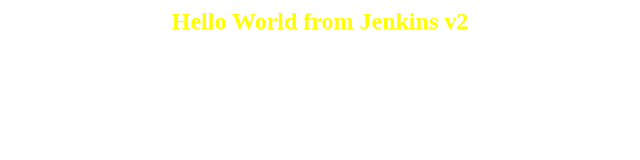
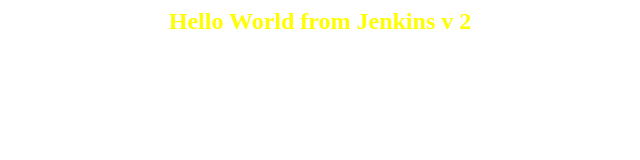
Before and after one commit to VladimirSemchishin/for-jenkins, a plain HTML site: page index.html in a window 1280 px wide. Shown: the full height of the page, 320-960 px from the left. Drawn offline with Linux system fonts and the light colour scheme.

```diff
--- a/index.html
+++ b/index.html
@@ -1,7 +1,7 @@
 <html>
 <body dgcolor=black>
 <center>
-<h2><font color=yellow>Hello World from Jenkins v2</font></h2>
+<h2><font color=yellow>Hello World from Jenkins v 2</font></h2>
 </center>
 </body>
 </html>
```
